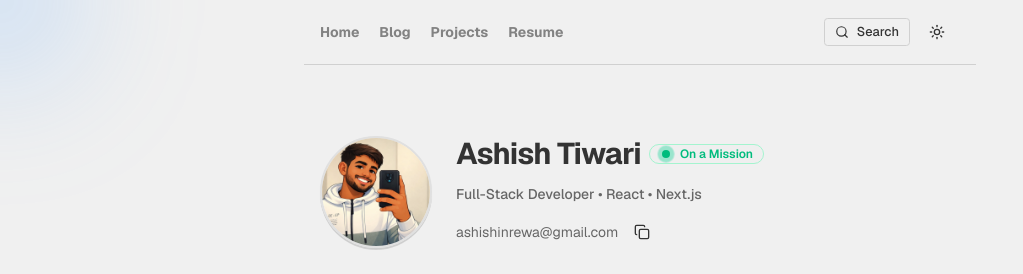
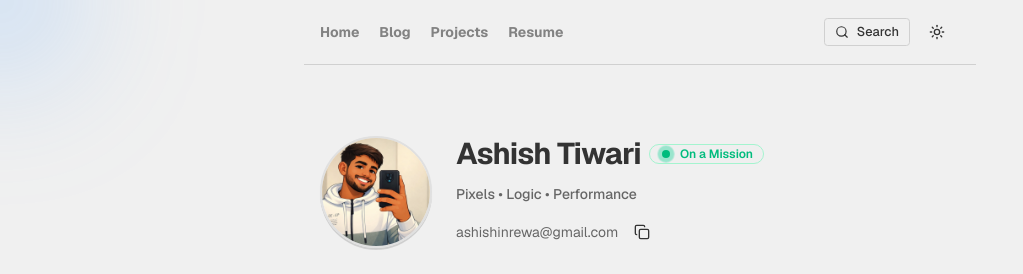
Before and after one commit to 0xashishtiwari/portfolio-ashish-tiwari, a Next.js app: page / in a window 1280 px wide. Shown: the top 274 px of the page, without its empty margins (0-1023 px from the left). Built offline with nearby package versions, Linux system fonts and the light colour scheme; no server answers.

Commit message:
changed-moto

```diff
--- a/src/components/home/Name.tsx
+++ b/src/components/home/Name.tsx
@@ -41,7 +41,7 @@ const Name = () => {
 
         {/* Name + Badge */}
         <div className="flex items-center gap-2 justify-center sm:justify-start flex-wrap">
-          <h1 className="text-2xl sm:text-3xl font-bold tracking-tight">
+          <h1 className="text-2xl sm:text-3xl font-bold tracking-tight ">
             Ashish Tiwari
           </h1>
 
@@ -66,7 +66,7 @@ const Name = () => {
 
         {/* Role / Tagline */}
         <p className="text-sm text-muted-foreground font-medium">
-          Full-Stack Developer • React • Next.js
+          Pixels • Logic • Performance
         </p>
 
         {/* Email */}
```
